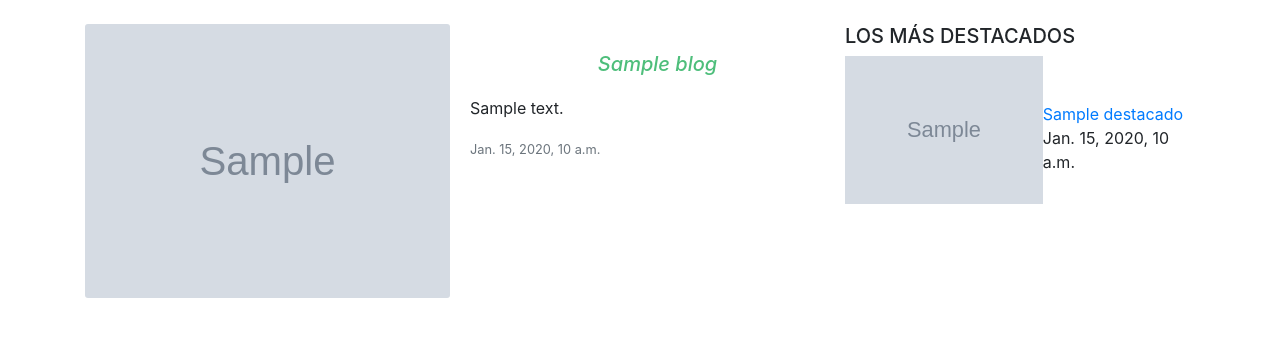
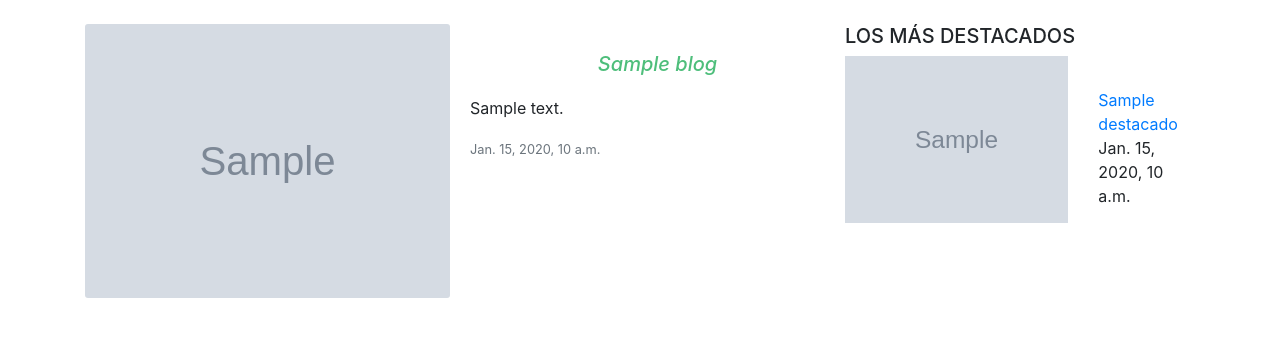
Before and after one commit to EstherRM85/NATUROPATIA, a Django app: template proyecto/templates/app/blog.html in a window 1280 px wide. Shown: the part 139-476 px from the top of the page. Run offline with Django 3.2, Linux system fonts and the light colour scheme; the template is opened without the code that fills it: most values are stand-ins (such as "Sample title", 1, 10 or a date in 2020); grey boxes marked "Sample" are stand-in pictures; data that the repository does not hold is empty; some libraries are stand-ins or nearby versions.

Commit message:
Alineación img de los destacados

```diff
--- a/proyecto/templates/app/blog.html
+++ b/proyecto/templates/app/blog.html
@@ -50,27 +50,20 @@
 
           <!-- Single Widget Area -->
           <div class="single-widget-area news-widget mt-4">
-
             <h5 class="widget-title ">LOS MÁS DESTACADOS</h5>
 
             <!-- Single News Area -->
-
-
             {% for p in destacados %}
-            <div class="single-news-area d-flex align-items-center">
-
-              <div class="blog-thumbnail mb-3">
+            <div class="single-news-area d-flex align-items-center row">
+              <div class="col-8 mb-3">
                 <img class="imgdesta" src="{{ p.imagen.url }}" alt=" ">
               </div>
 
-              <div class="blog-content ">
-
+              <div class="col-4">
                 <a href="{% url 'app:infoblog' p.id %}" class="post-title ">{{ p.titulo }}</a>
 
                 <span class="post-date ">{{ p.fecha }}</span>
-
               </div>
-
             </div>
             {% endfor %}
           </div>
```
